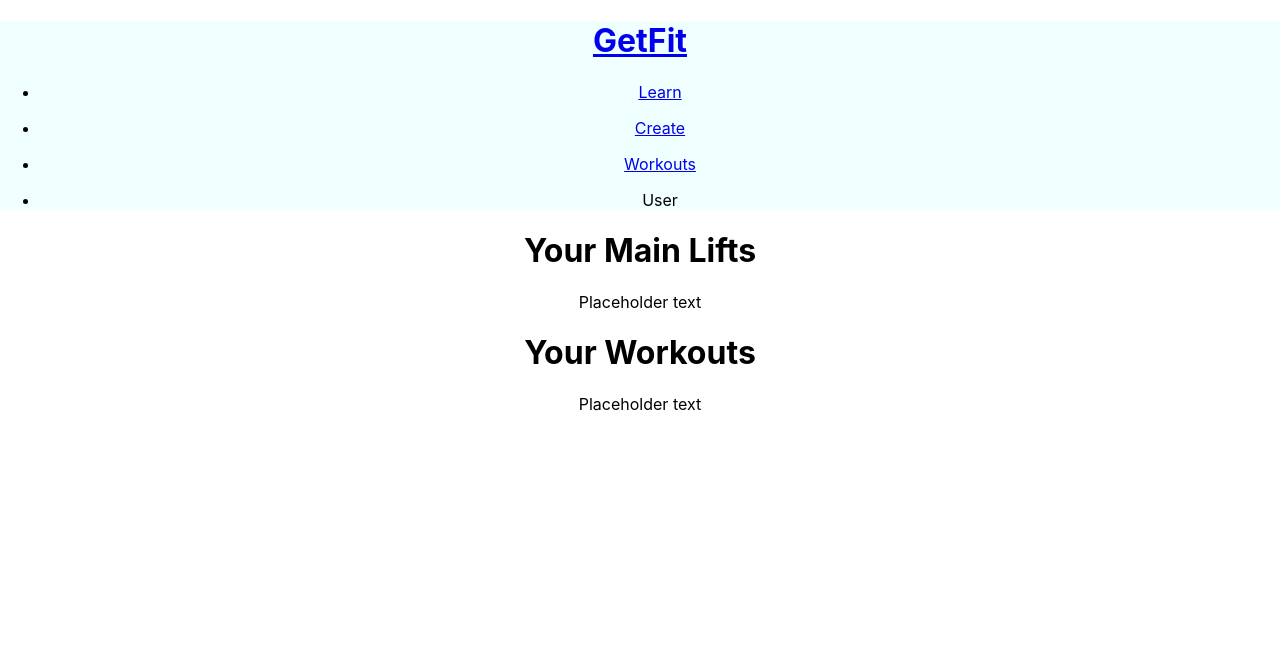
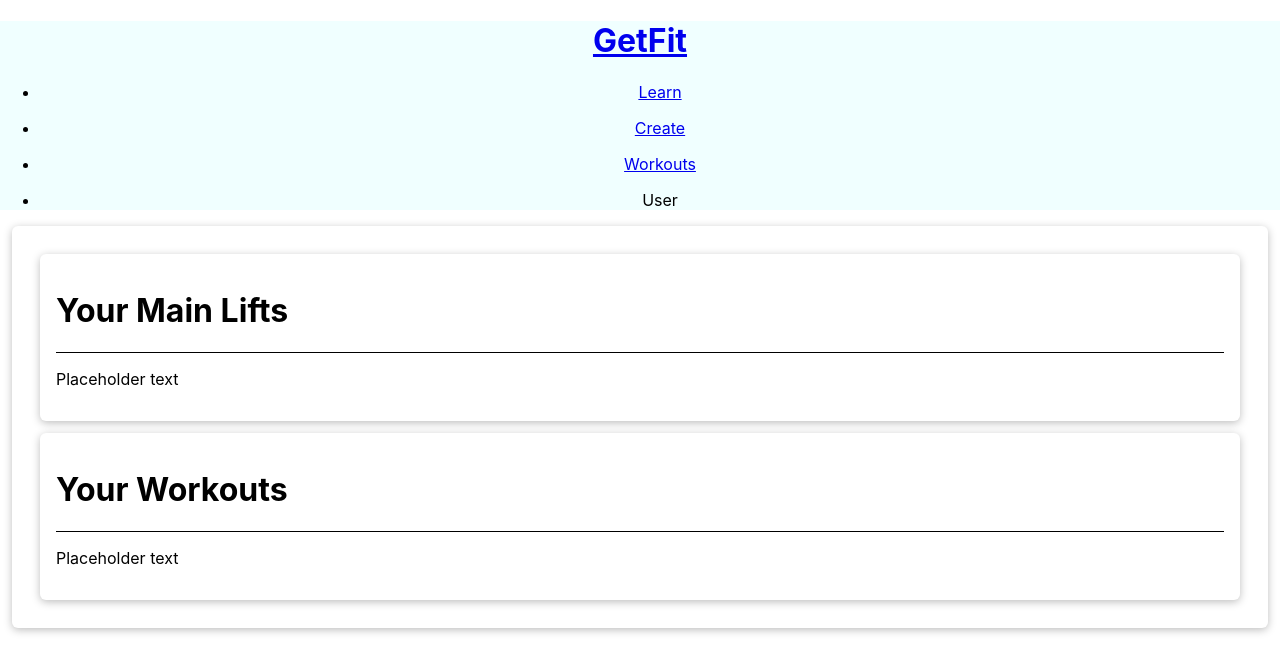
Before and after one commit to Jordan-McGhee/GetFit, a React (Create React App) app in the folder frontend/getfit/: page / in a window 1280 px wide. Shown: the top 672 px of the page. Built offline with nearby package versions, Linux system fonts and the light colour scheme.

Commit message:
Added card component for styling

```diff
--- /dev/null
+++ b/frontend/getfit/src/Components/UIElements/Card.css
@@ -0,0 +1,14 @@
+.card {
+    /* margin: 0; */
+    margin: .75rem;
+    box-shadow: 0 2px 8px rgba(0, 0, 0, 0.26);
+    border-radius: 6px;
+    padding: 1rem;
+    overflow: hidden;
+    background: white;
+    text-align: left;
+}
+
+.card header {
+    border-bottom: 1px solid black;
+}
--- /dev/null
+++ b/frontend/getfit/src/Components/UIElements/Card.js
@@ -0,0 +1,27 @@
+import React from 'react';
+
+import "./Card.css"
+
+const Card = props => {
+
+    let header
+
+    if (props.header) {
+        header =
+            <header>
+            { props.header }
+            </header>
+    }
+
+    return(
+        <div className={`card ${props.className}`} style={props.style}>
+
+            { header ? header : null }
+
+
+            { props.children }
+        </div>
+    )
+}
+
+export default Card
--- a/frontend/getfit/src/Pages/Home/HomePage.js
+++ b/frontend/getfit/src/Pages/Home/HomePage.js
@@ -2,6 +2,7 @@ import React from "react"
 
 
 // component imports
+import Card from "../../Components/UIElements/Card"
 import MainLiftList from "./Components/MainLiftList"
 import WorkoutList from "./Components/WorkoutList"
 
@@ -9,18 +10,19 @@ const HomePage = (props) => {
 
 
     return (
-        <div>
+        <Card>
 
-            <div>
-                <h1>Your Main Lifts</h1>
+            <Card header = { <h1>Your Main Lifts</h1> }>
+
                 <MainLiftList />
-            </div>
+            </Card>
 
-            <div>
-                <h1>Your Workouts</h1>
+            <Card header = { <h1>Your Workouts</h1> }>
+
                 <WorkoutList />
-            </div>
-        </div>
+            </Card>
+
+        </Card>
     )
 }
 
--- a/frontend/getfit/src/Pages/Workout/Pages/EditWorkout.js
+++ b/frontend/getfit/src/Pages/Workout/Pages/EditWorkout.js
@@ -6,6 +6,7 @@ import { useParams } from "react-router-dom";
 import Button from "../../../Components/FormElements/Button";
 import Input from "../../../Components/FormElements/Input";
 import ExerciseInput from "../Components/ExerciseInput";
+import Card from "../../../Components/UIElements/Card";
 
 const EditWorkout = props => {
 
@@ -24,6 +25,7 @@ const EditWorkout = props => {
     }
 
     return (
+        <Card>
             <form onSubmit={ submitHandler }>
                 <Input
                     id="workoutTitle"
@@ -59,6 +61,7 @@ const EditWorkout = props => {
                 </footer>
 
             </form>
+        </Card>
     )
 }
 
```
Also changed, not shown: 1 other file (tests, documents, lock files or other folders). Lines whose indentation alone changed are shown as unchanged.
